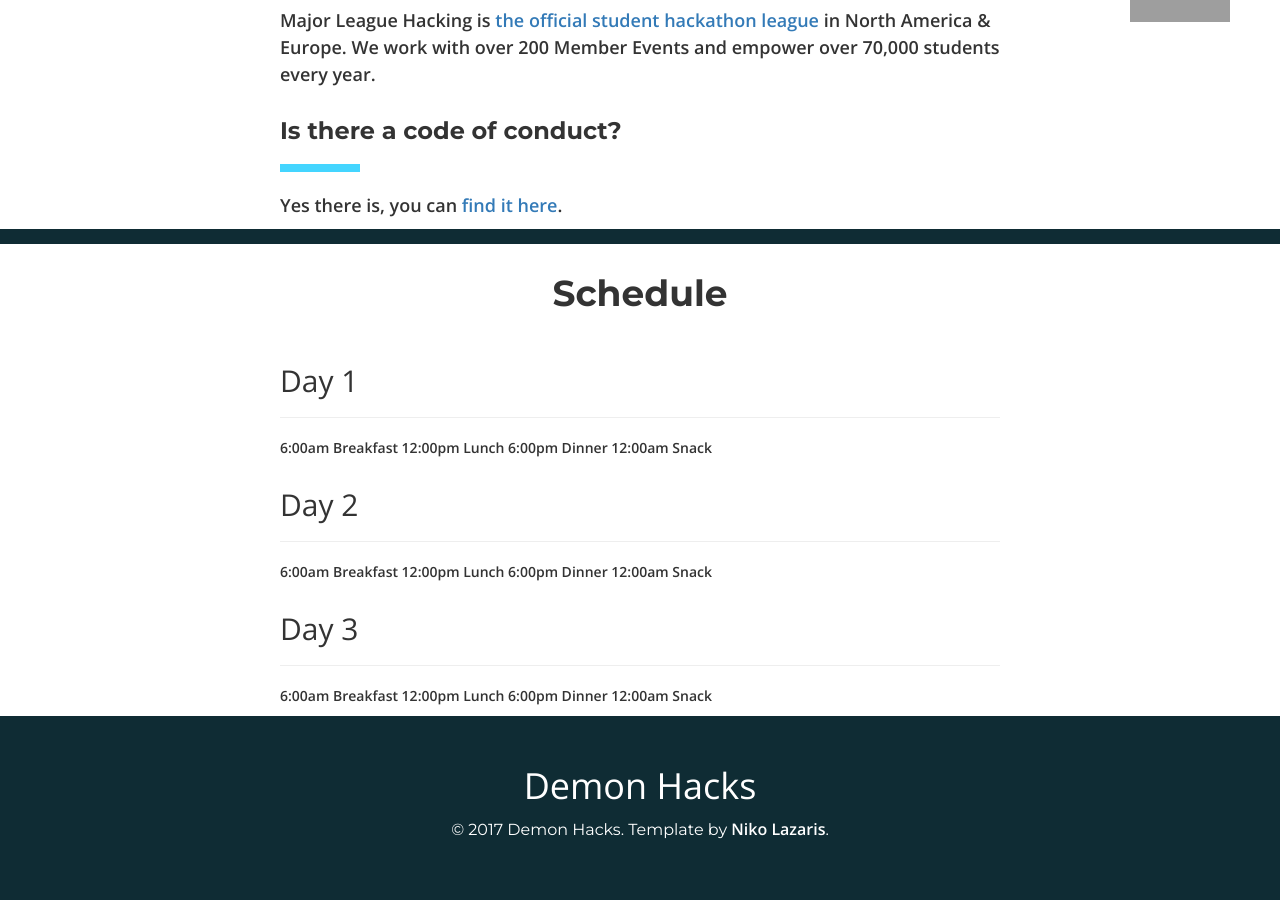
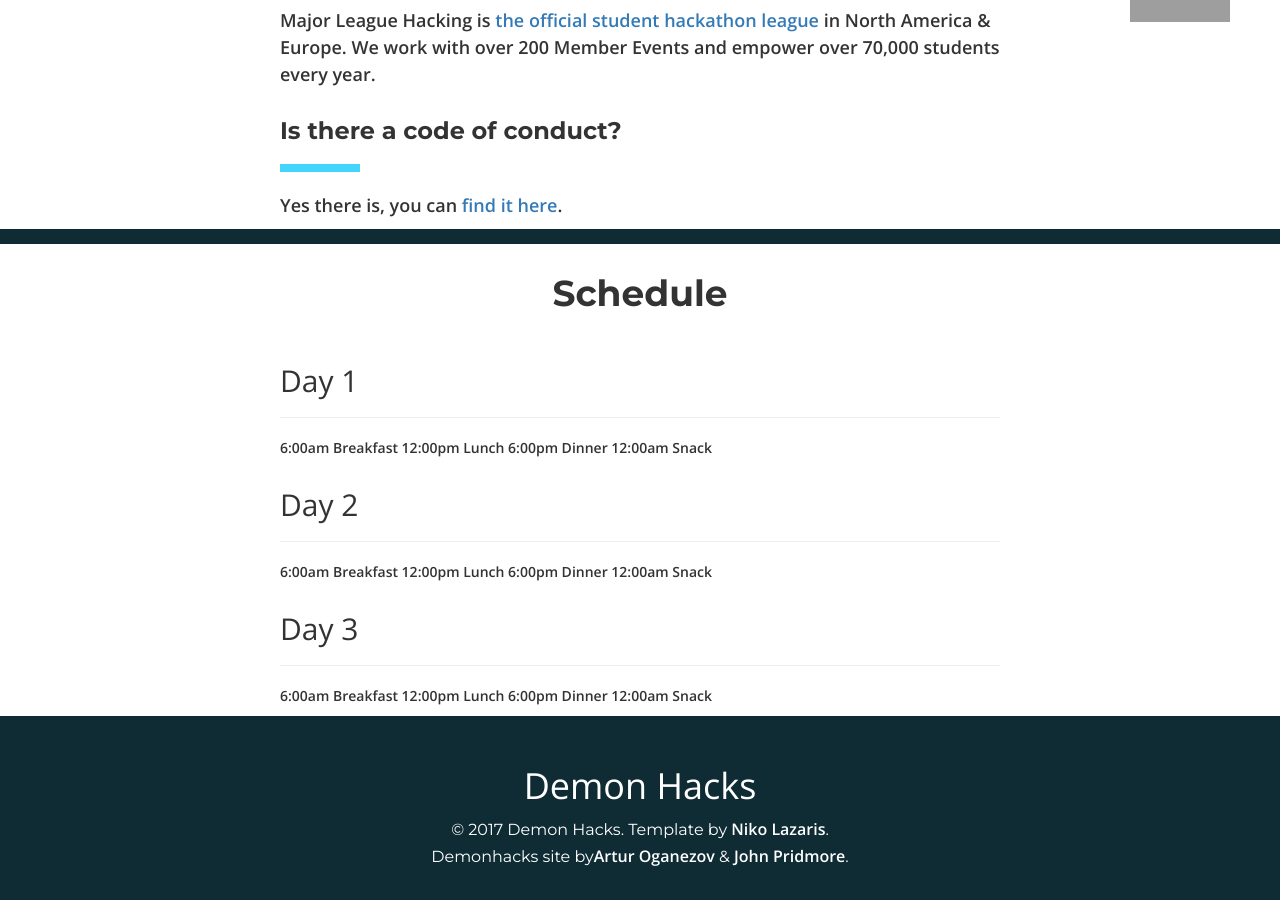
Before and after one commit to MLH/mlh-hackathon-boilerplate, a Jekyll site: the page built from index.html, in a window 1280 px wide and 900 px high, scrolled down 1547 px. Built offline with Jekyll 4.4.1, drawn with Linux system fonts in a browser that asks for light colours; nearby versions of some CDN libraries; before the commit the page ends 2420 px from its top, so only the background shows below that; grey boxes are pictures that could not be loaded.

Commit message:
added our names because REPRESENT!

```diff
--- a/_layouts/default.html
+++ b/_layouts/default.html
@@ -11,6 +11,8 @@
       <div class="container text-center">
         <h1>{{ site.event.name }}</h1>
         <h3>&copy; 2017 {{ site.event.name }}. Template by <a href="https://github.com/nlaz">Niko Lazaris</a>.</h3>
+        <h3>Demonhacks site by<a href="https://github.com/aoganezo">Artur Oganezov</a> & <a href="https://github.com/jprid">John Pridmore</a>.</h3>
+
       </div>
     </section>
 
```
